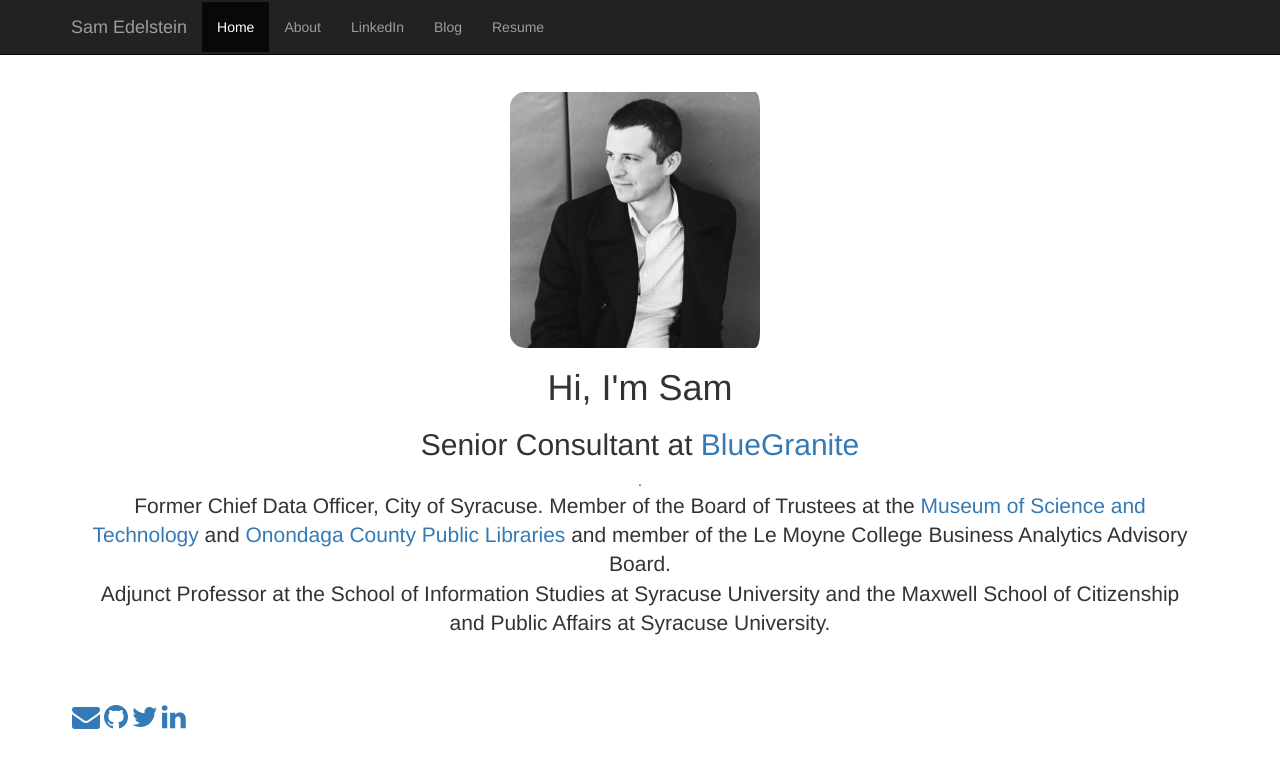
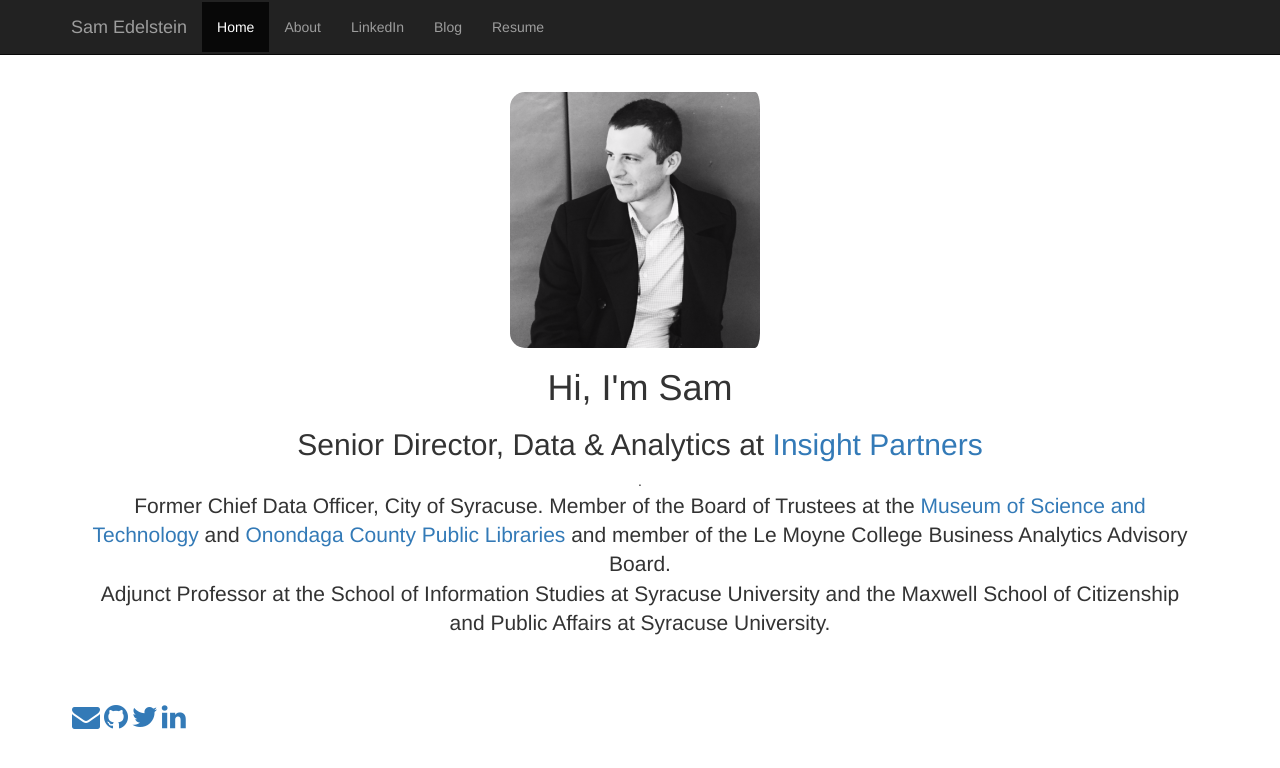
Before and after one commit to samedelstein/samedelstein.github.io, a Jekyll site: the page built from index.html, in a window 1280 px wide. Shown: the top 768 px of the page. Built offline with Jekyll 4.4.1, drawn with Linux system fonts in a browser that asks for light colours; nearby versions of some CDN libraries; library files that are not in the unit come from our copies.

Commit message:
updated homepage

```diff
--- a/about.html
+++ b/about.html
@@ -36,7 +36,7 @@ title: about
       <div class="text">
         <h1>About me</h1>
         <img src="img/samandada.jpg" align="left">
-        <p class="lead">Hi! I'm Sam Edelstein. I am a senior consultant at BlueGranite. Previously, I served as the City of Syracuse's first Chief Data Officer.
+        <p class="lead">Hi! I'm Sam Edelstein. I am a Senior Director of Data and Analytics at Insight Partners. Previously, I served as the City of Syracuse's first Chief Data Officer.
         <br>
         <br>During my time as CDO, some of the most exciting projects were launching the City of Syracuse's first open data portal, <a href="http://data.syrgov.net">DataCuse</a>, and working with Data Science for Social Good to build a predictive model to assess water main risk.
         <br>
--- a/index.html
+++ b/index.html
@@ -32,7 +32,7 @@ title: Home
       <div class="starter-template">
         <img src="img/SamEdelstein.png" alt="photo by Addison Spears" align="center">
         <h1>Hi, I'm Sam</h1>
-        <h2>Senior Consultant at <a href="https://https://www.blue-granite.com/">BlueGranite</a></h2>.
+        <h2>Senior Director, Data & Analytics at <a href="https://insightpartners.com/">Insight Partners</a></h2>.
 
         <p class="lead">Former Chief Data Officer, City of Syracuse. Member of the Board of Trustees at the <a href="https://www.most.org/">Museum of Science and Technology</a> and <a href="https://www.onlib.org/">Onondaga County Public Libraries</a> and member of the Le Moyne College Business Analytics Advisory Board.
 
```
Also changed, not shown: 5 other files.
